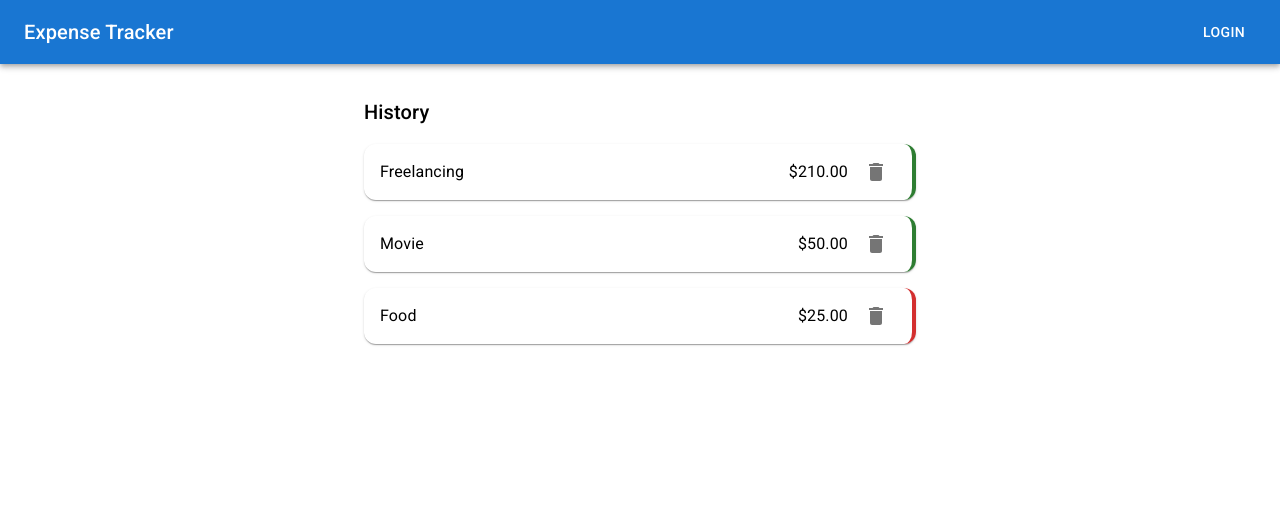
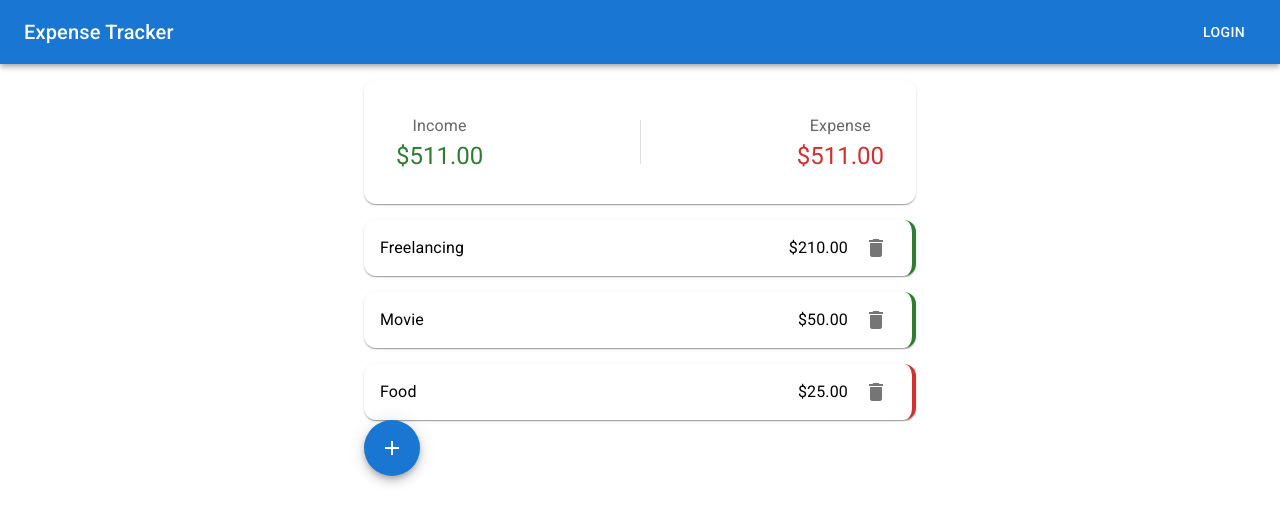
Before and after one commit to PictureElement/expense-tracker, a React (Create React App) app: page / in a window 1280 px wide. Shown: the top 524 px of the page. Built offline with nearby package versions, Linux system fonts and the light colour scheme.

Commit message:
UI for income and expense

```diff
--- a/src/components/App.js
+++ b/src/components/App.js
@@ -8,19 +8,11 @@ import Stack from '@mui/material/Stack';
 import Container from '@mui/material/Container';
 import IconButton from '@mui/material/IconButton';
 import DeleteIcon from '@mui/icons-material/Delete';
-import List from '@mui/material/List';
-import ListItem from '@mui/material/ListItem';
-import ListItemButton from '@mui/material/ListItemButton';
-import ListItemIcon from '@mui/material/ListItemIcon';
-import ListItemText from '@mui/material/ListItemText';
+import Fab from '@mui/material/Fab';
+import AddIcon from '@mui/icons-material/Add';
 import Divider from '@mui/material/Divider';
 
-
 function App() {
-  const handleClick = () => {
-    console.log('Handle Click');
-  }
-
   return (
     <div>
       {/* Basic App Bar */}
@@ -37,10 +29,47 @@ function App() {
 
       <Container maxWidth="sm">
 
-        <Typography sx={{ mt: 4, mb: 2 }} variant="h6" component="div">
-          History
-        </Typography>
+        <Box
+          sx={{
+            my: 2,
+            p: 4,
+            display: 'flex',
+            alignItems: 'center',
+            justifyContent: 'space-between',
+            overflow: 'hidden',
+            borderRadius: '12px',
+            boxShadow: 1
+          }}
+        >
 
+          <Box
+            sx={{
+              textAlign: 'center',
+              overflow: 'hidden',
+            }}
+          >
+            <Box sx={{ color: 'text.secondary', typography: 'subtitle1' }}>Income</Box>
+            <Box sx={{ color: 'success.main', typography: 'h5' }}>
+              $511.00
+            </Box>
+          </Box>
+
+          <Divider orientation="vertical" variant="middle" flexItem />
+
+          <Box
+            sx={{
+              textAlign: 'center',
+              overflow: 'hidden',
+            }}
+          >
+            <Box sx={{ color: 'text.secondary', typography: 'subtitle1' }}>Expense</Box>
+            <Box sx={{ color: 'error.main', typography: 'h5' }}>
+              $511.00
+            </Box>
+          </Box>
+        </Box>
+
+        {/* Transaction history */}
         <Stack component="ul" spacing={2} sx={{pl:0, m:0}}>
 
           {/* Transaction item */}
@@ -165,6 +194,10 @@ function App() {
 
         </Stack>
 
+        <Fab color="primary" aria-label="Add transaction">
+          <AddIcon />
+        </Fab>
+
       </Container>
 
     </div>
```
